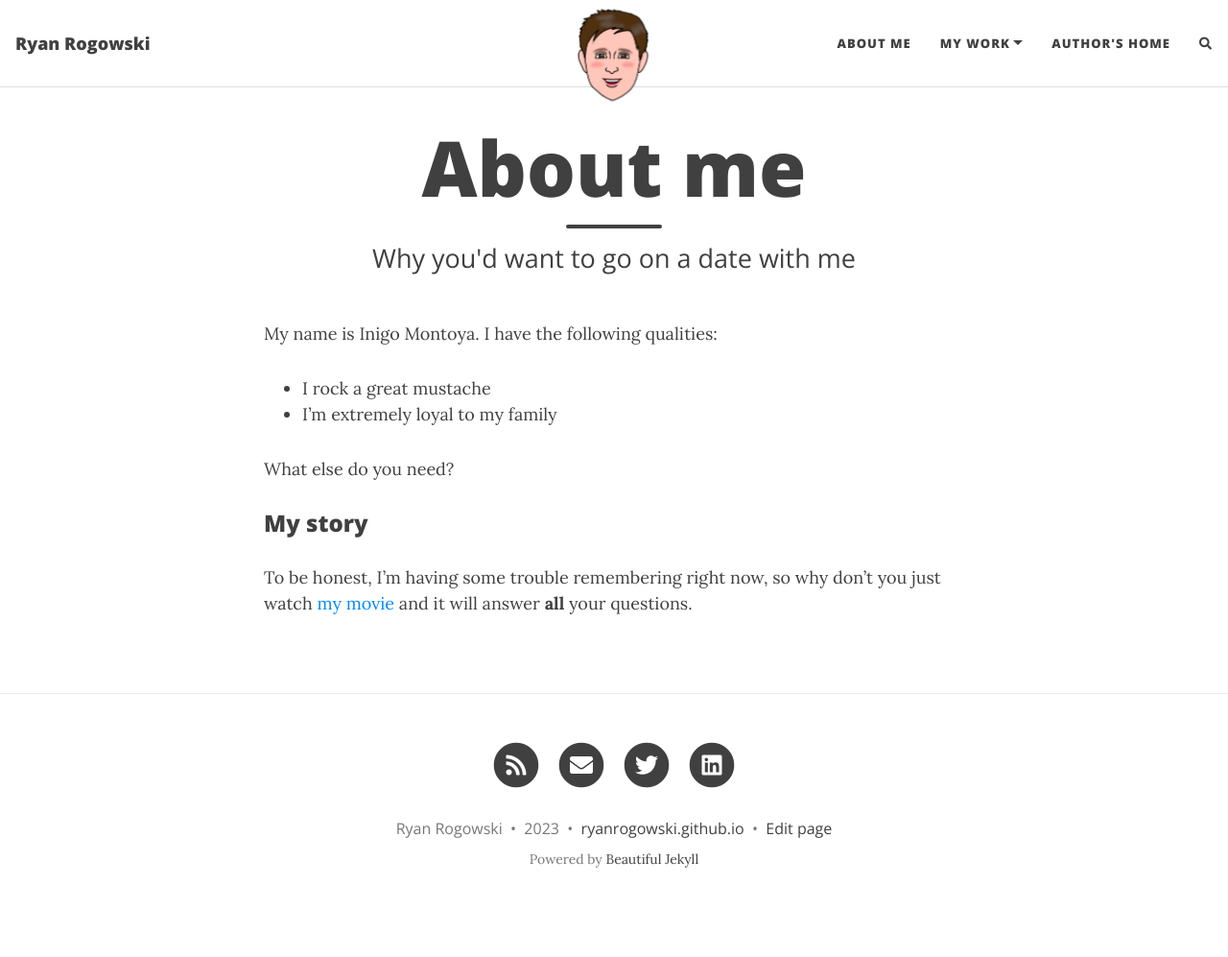
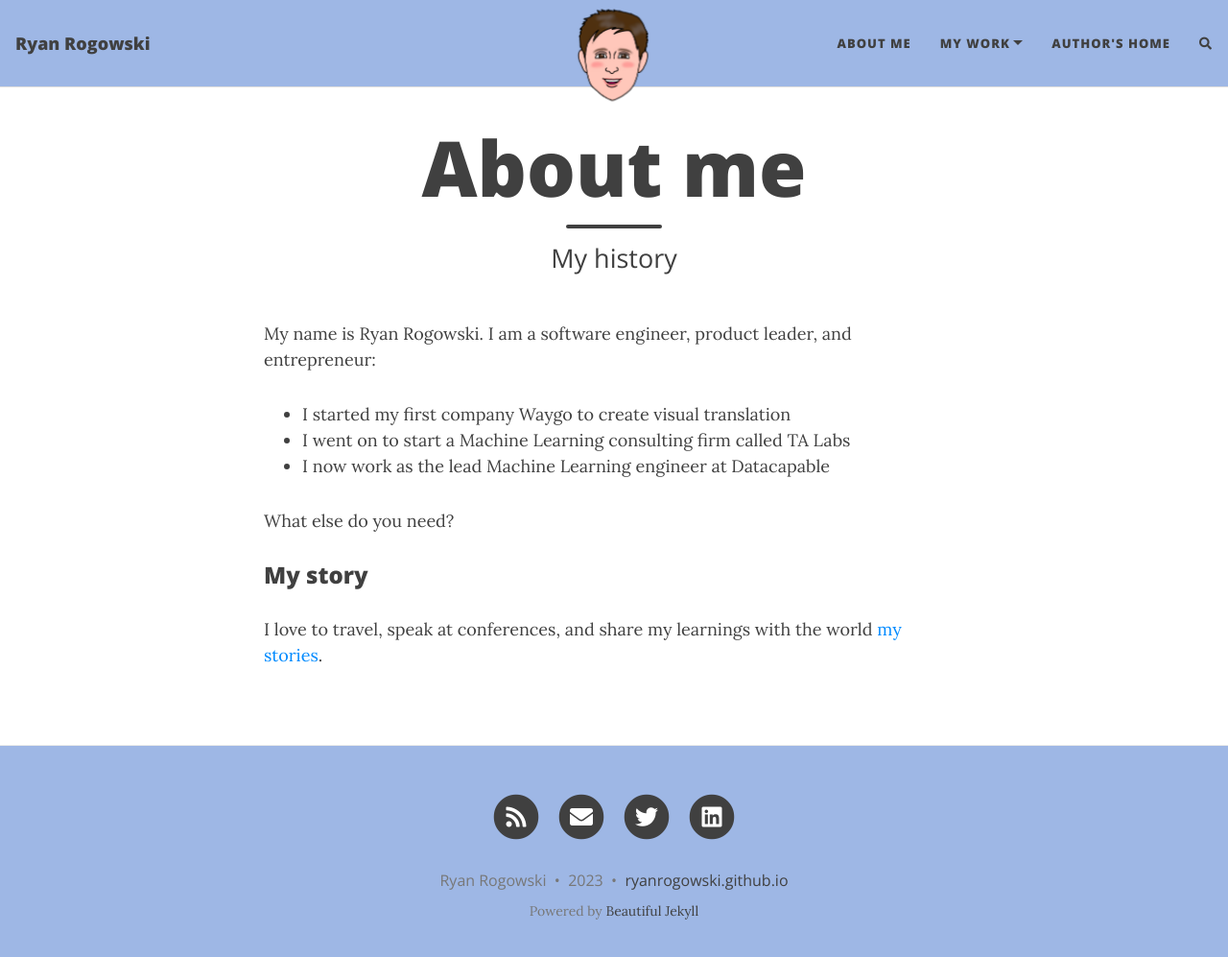
Before and after one commit to RyanRogowski/RyanRogowski.github.io, a Jekyll site: the page built from aboutme.md, in a window 1280 px wide and 1010 px high. Shown: the top 997 px of the window at 96% size. Built offline with Jekyll 4.4.1, drawn with Linux system fonts in a browser that asks for light colours; nearby versions of some CDN libraries; comment, search, counter and statistics services are not loaded.

Commit message:
add more information, change colors

```diff
--- a/_config.yml
+++ b/_config.yml
@@ -109,7 +109,7 @@ feed_show_tags: true
 post_search: true
 
 # Add a button in the footer to edit the current page. Only works if your website is hosted on GitHub
-edit_page_button: true
+edit_page_button: false
 
 # Allow sub-menu items (second-level navigation menu items) to be longer than the top-level menu
 # If this setting is off, then long sub-menu words might get cut off
@@ -125,14 +125,14 @@ navbar-var-length: false
 
 # Personalize the colours in your website. Colour values can be any valid CSS colour
 
-navbar-col: "##9EB7E5"
+navbar-col: "#9EB7E5"
 navbar-text-col: "#404040"
 navbar-border-col: "#DDDDDD"
 page-col: "#FFFFFF"
 text-col: "#404040"
 link-col: "#008AFF"
 hover-col: "#0085A1"
-footer-col: "##9EB7E5"
+footer-col: "#9EB7E5"
 footer-text-col: "#777777"
 footer-link-col: "#404040"
 footer-hover-col: "#0085A1"
--- a/aboutme.md
+++ b/aboutme.md
@@ -1,16 +1,17 @@
 ---
 layout: page
 title: About me
-subtitle: Why you'd want to go on a date with me
+subtitle: My history
 ---
 
-My name is Inigo Montoya. I have the following qualities:
+My name is Ryan Rogowski. I am a software engineer, product leader, and entrepreneur:
 
-- I rock a great mustache
-- I'm extremely loyal to my family
+- I started my first company Waygo to create visual translation
+- I went on to start a Machine Learning consulting firm called TA Labs
+- I now work as the lead Machine Learning engineer at Datacapable
 
 What else do you need?
 
 ### My story
 
-To be honest, I'm having some trouble remembering right now, so why don't you just watch [my movie](https://en.wikipedia.org/wiki/The_Princess_Bride_%28film%29) and it will answer **all** your questions.
+I love to travel, speak at conferences, and share my learnings with the world [my stories](https://ryanrogowski.github.io).
--- a/index.html
+++ b/index.html
@@ -1,5 +1,5 @@
 ---
 layout: home
-title: My website
-subtitle: This is where I will tell my friends way too much about me
+title: My work
+subtitle: I am a software engineer specializing in Machine Learning
 ---
```
